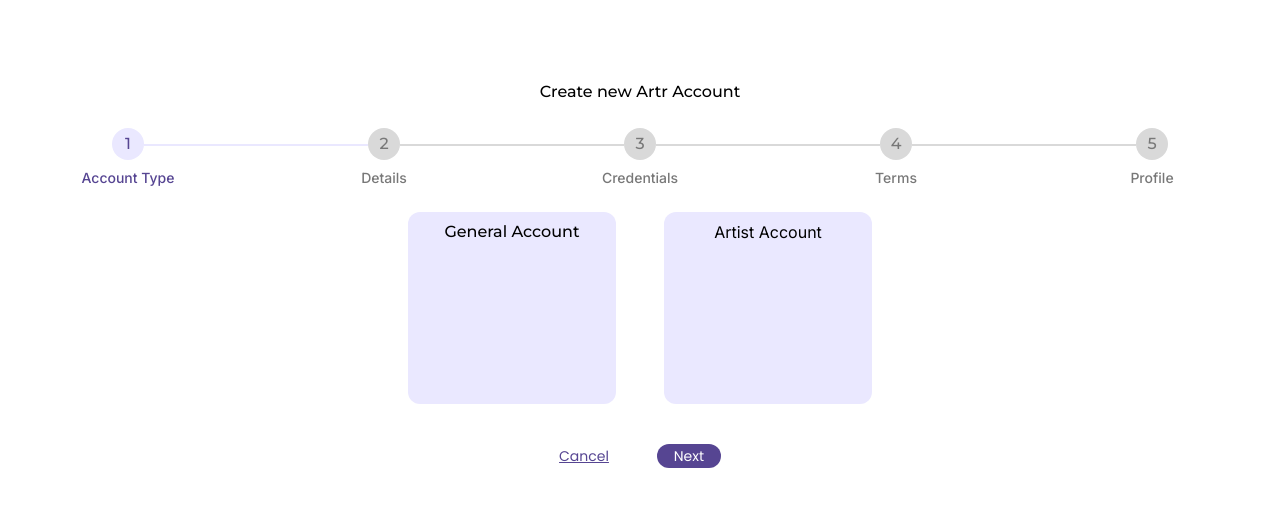
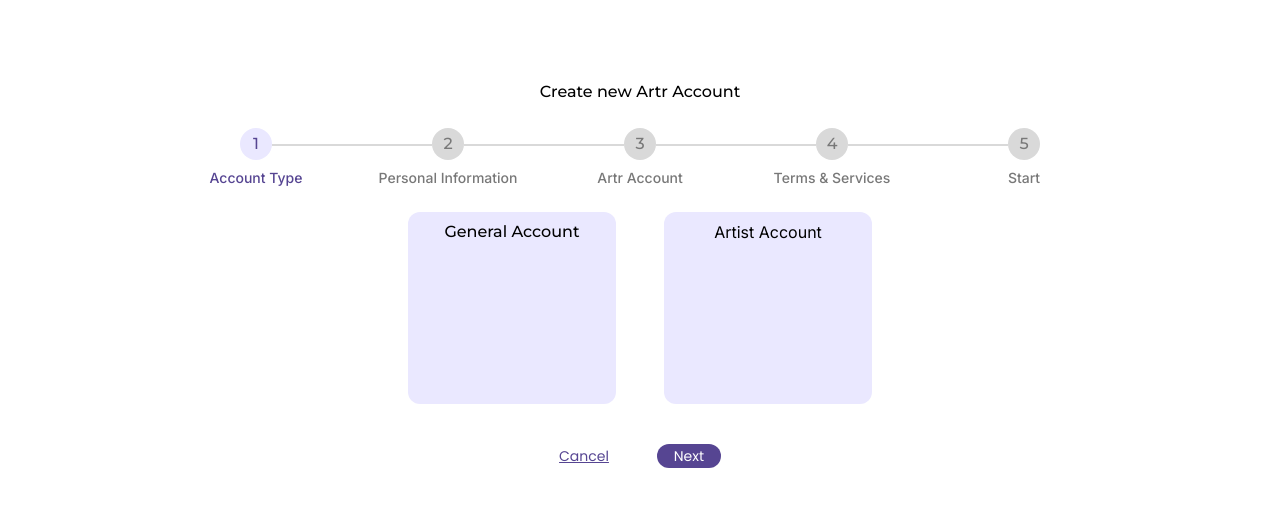
Before and after one commit to ArtrOfficial/Artr, a Next.js app in the folder artr/: page / in a window 1280 px wide. Shown: the top 506 px of the page. Built offline with nearby package versions, Linux system fonts and the light colour scheme.

Commit message:
fixed progress bar!

```diff
--- a/artr/app/pages/SignUp.js
+++ b/artr/app/pages/SignUp.js
@@ -9,8 +9,7 @@ import SignUp3 from './SignUp3';
 import SignUp4 from './SignUp4';
 import NewArtistProfile from './NewArtistProfile';
 
-
-const steps = ['Account Type', 'Details', 'Credentials', 'Terms', 'Profile'];
+const steps = ['Account Type', 'Personal Information', 'Artr Account', 'Terms & Services', 'Start'];
 
 function SignUp() {
   const [currentStep, setCurrentStep] = useState(1);
--- a/artr/app/src/components/ProgressBar.js
+++ b/artr/app/src/components/ProgressBar.js
@@ -1,28 +1,30 @@
 import React from 'react';
 
-const ProgressBar = ({ currentStep, steps }) => {
+
+const ProgressBar = ({ currentStep, steps, bars }) => {
   return (
-    <div className="flex justify-between items-center w-full mb-6">
+    <div className="flex justify-between items-center w-9/12 mb-6">
       {steps.map((step, index) => (
         <div key={index} className="flex flex-col items-center relative w-full">
           <div
-            className={`flex justify-center items-center w-8 h-8 rounded-full transition-all duration-300 montserrat-med
+            className={`flex justify-center items-center w-8 h-8 rounded-full montserrat-med
               ${currentStep > index ? 'bg-lilac text-customPurple' : 'bg-gray text-darkGray'}`}
           >
             {index + 1}
           </div>
-          <div className={`mt-2 text-sm transition-all duration-300 inter-med ${currentStep > index ? 'text-customPurple' : 'text-darkGray'}`}>
+          <div className={`mt-2 text-sm inter-med ${currentStep > index ? 'text-customPurple' : 'text-darkGray'}`}>
             {step}
           </div>
           {index !== steps.length - 1 && (
             <div
-              className={`absolute top-4 h-0.5 transition-all w-full duration-300
-                ${currentStep > index ? 'bg-lilac' : 'bg-gray'}`}
+              className={`absolute top-4 h-0.5 w-full
+                ${currentStep > index + 1 ? 'bg-lilac' : 'bg-gray'}`}
               style={{ left: 'calc(50% + 1rem)', width: 'calc(100% - 2rem)' }}
             />
           )}
         </div>
       ))}
+
     </div>
   );
 };
```
